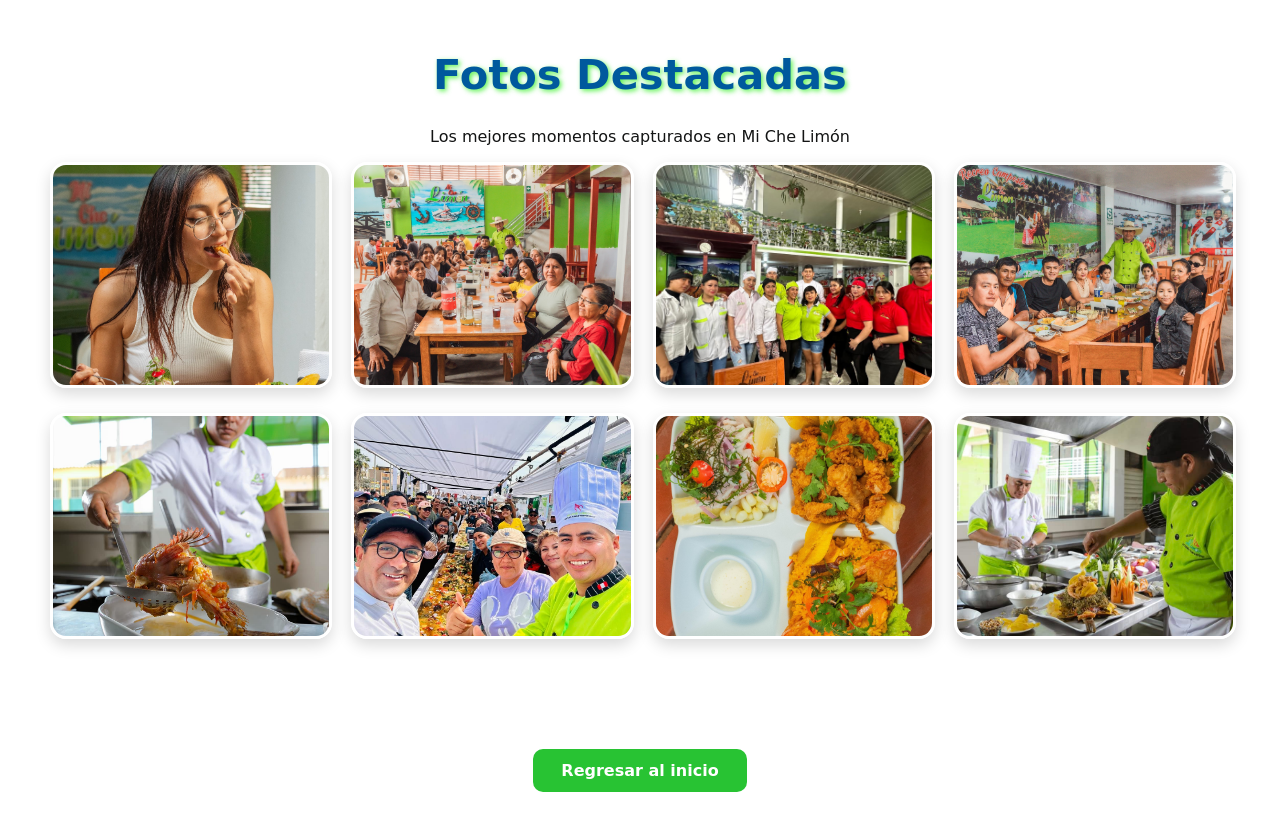
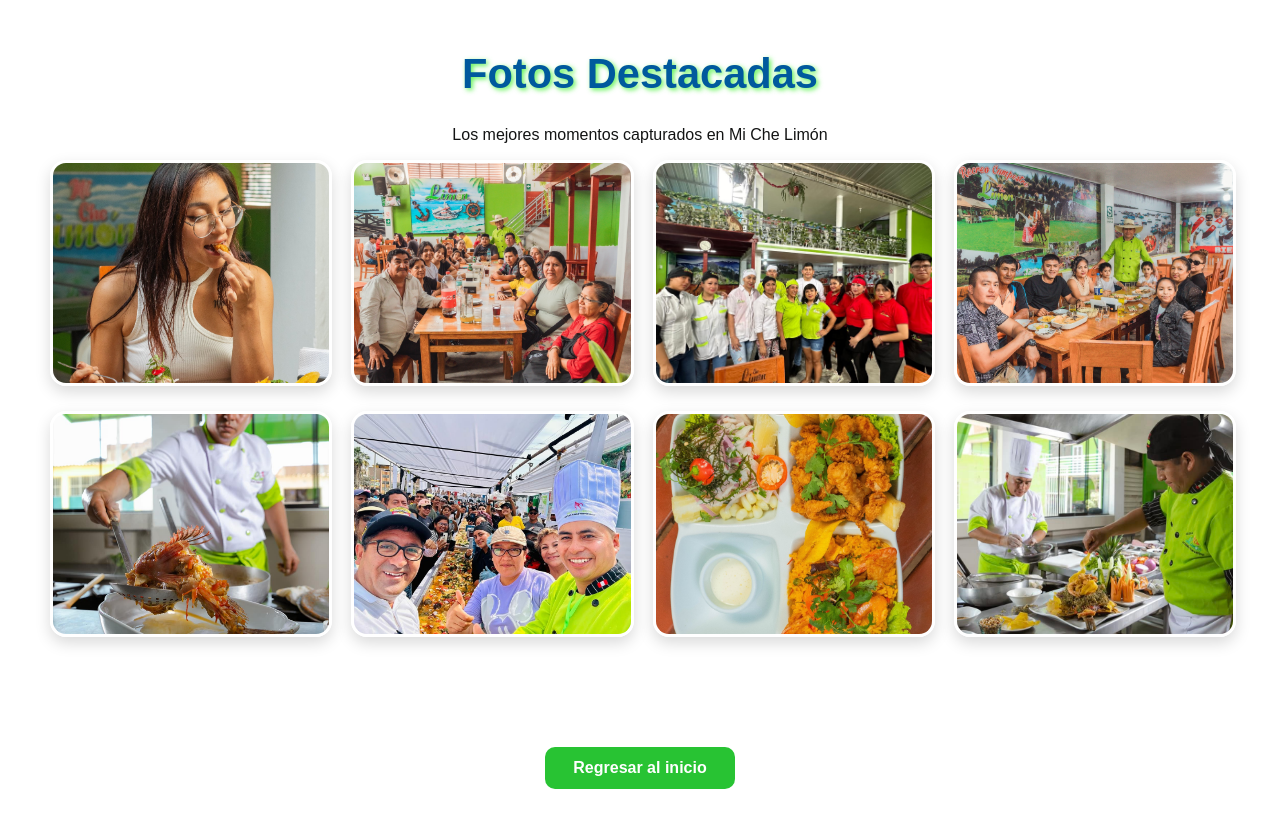
Before and after one commit to cuevalachosalexandra-ui/MI-CHE-LIMON-, a plain HTML site: page fotos_destacadas.html in a window 1280 px wide. Drawn offline with Linux system fonts and the light colour scheme.

Commit message:
Update fotos_destacadas.html

```diff
--- a/fotos_destacadas.html
+++ b/fotos_destacadas.html
@@ -8,7 +8,7 @@
 
 .fotos-page {
   background: linear-gradient(180deg, #f2ead6);
-  font-family:'Dancing Script', cursive;
+  font-family: 'Arial, Helvetica', sans-serif;
   color: #131414;
   text-align: center;
   margin: 0;
@@ -17,7 +17,7 @@
 
 /* Título principal */
 .fotos-page h1 {
-  font-family: 'Dancing Script', cursive;;
+  font-family: 'Arial, Helvetica', sans-serif;
   font-size: 2.6rem;
   color: #00599d;
   text-shadow: 0 2px 4px rgba(0,0,0,0.15);
```
